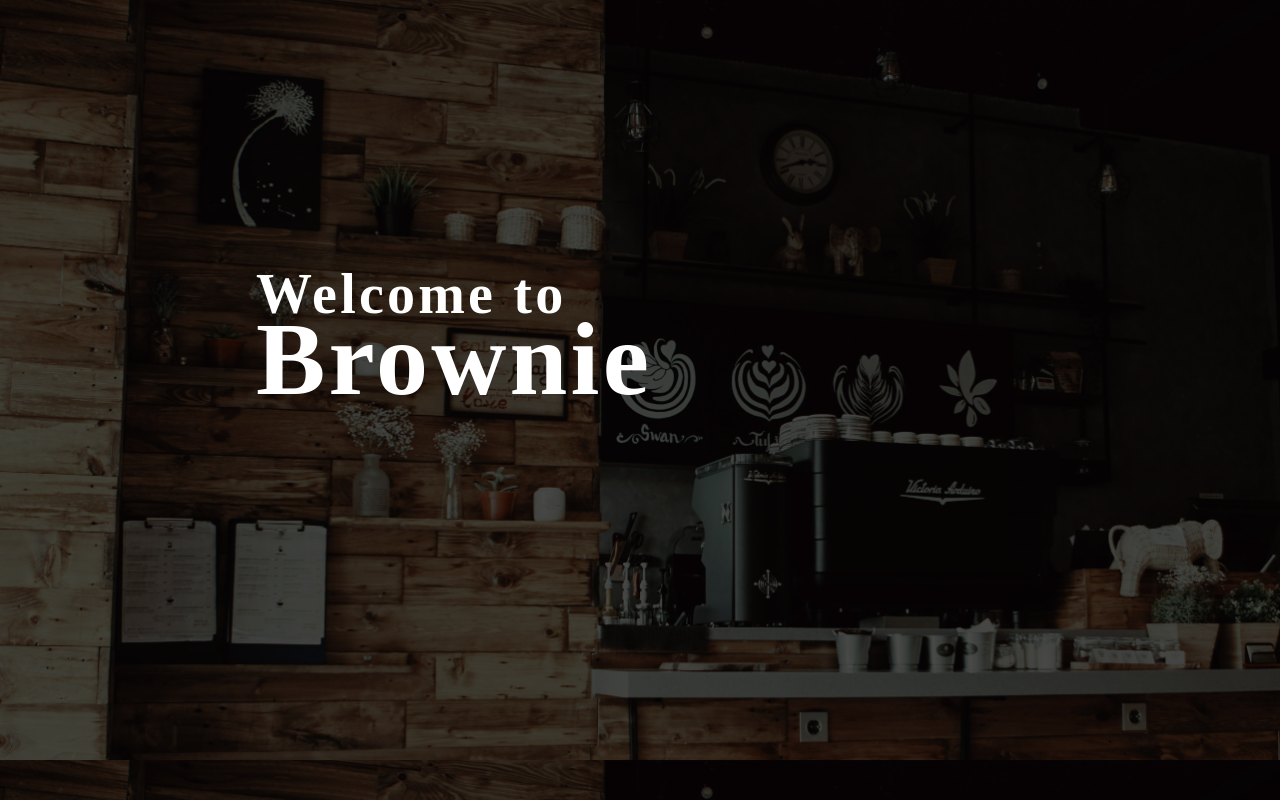
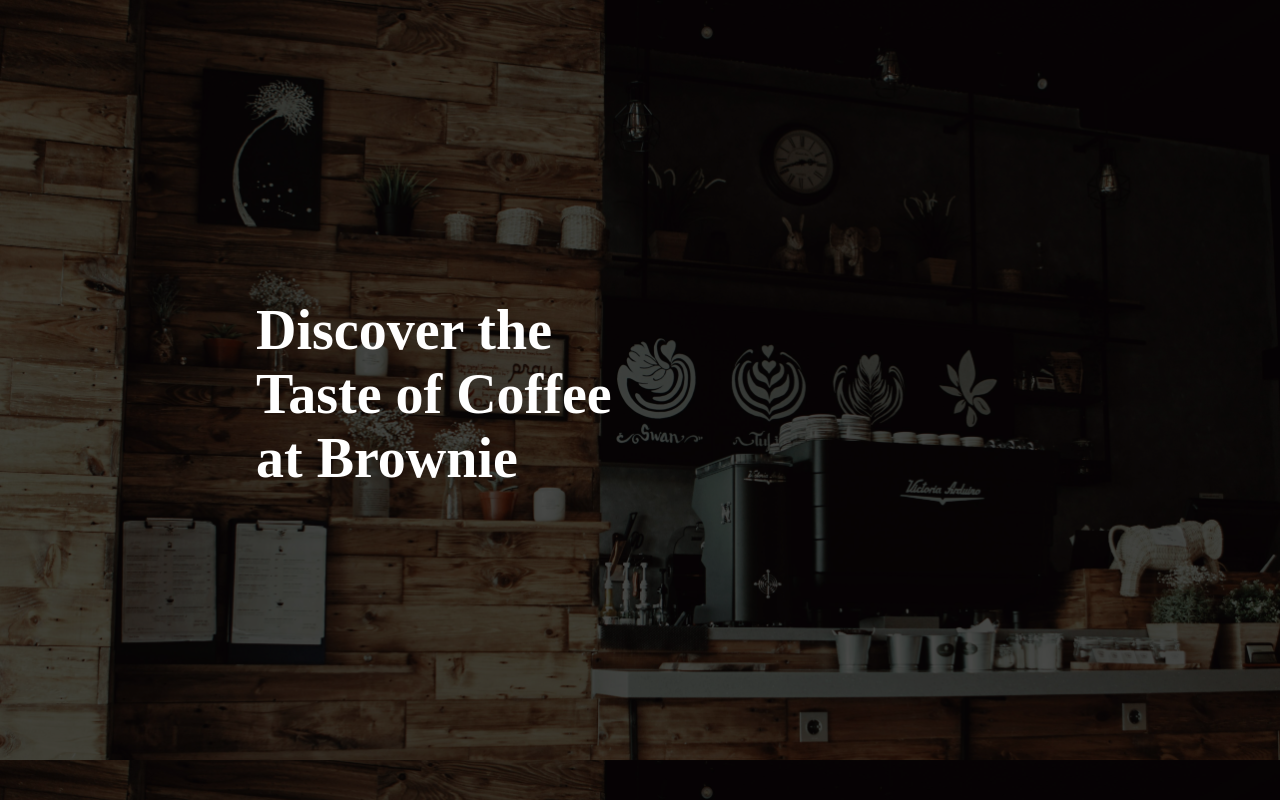
Before and after one commit to Binada-SH/React_coffee_shop_website, a React (Vite) app in the folder coffee_shop/Coffee_Shop/: page / in a window 1280 px wide. Built offline with nearby package versions, Linux system fonts and the light colour scheme.

Commit message:
Home Page Header Developing

```diff
--- a/coffee_shop/Coffee_Shop/src/App.css
+++ b/coffee_shop/Coffee_Shop/src/App.css
@@ -9,30 +9,14 @@ body {
     justify-content: space-between;
 }
 
-.image img {
-
-}
 .hero_title {
     padding-left: 16rem;
-    padding-top: 14rem;
+    padding-top: 16.3rem;
     align-items: center;
     justify-content: center;
 }
 .hero_title h1{
     font-size: 3.5rem;
-    letter-spacing: 0.2rem;
-    font-family: 'kanit';
+    font-family: 'gotham';
     color: #ffffff;
 }
-
-.shop_name {
-    margin-top: -6rem;
-    padding-left: 16rem ;
-}
-
-.shop_name h1{
-    font-size: 6.5rem;
-    letter-spacing: 0.2rem;
-    font-family: 'butter chicken';
-    color: #ffffff;
-}
--- a/coffee_shop/Coffee_Shop/src/App.jsx
+++ b/coffee_shop/Coffee_Shop/src/App.jsx
@@ -5,11 +5,8 @@ const App = () => {
   return (
     <div className= 'container'>
       <div className= 'hero_title'>
-        <h1>Welcome to </h1>
+        <h1>Discover the <br/>Taste of Coffee <br/>at Brownie</h1>
       </div>
-      <div className="shop_name">
-        <h1>Brownie</h1>
-        </div>
     </div>
 
   )
```
